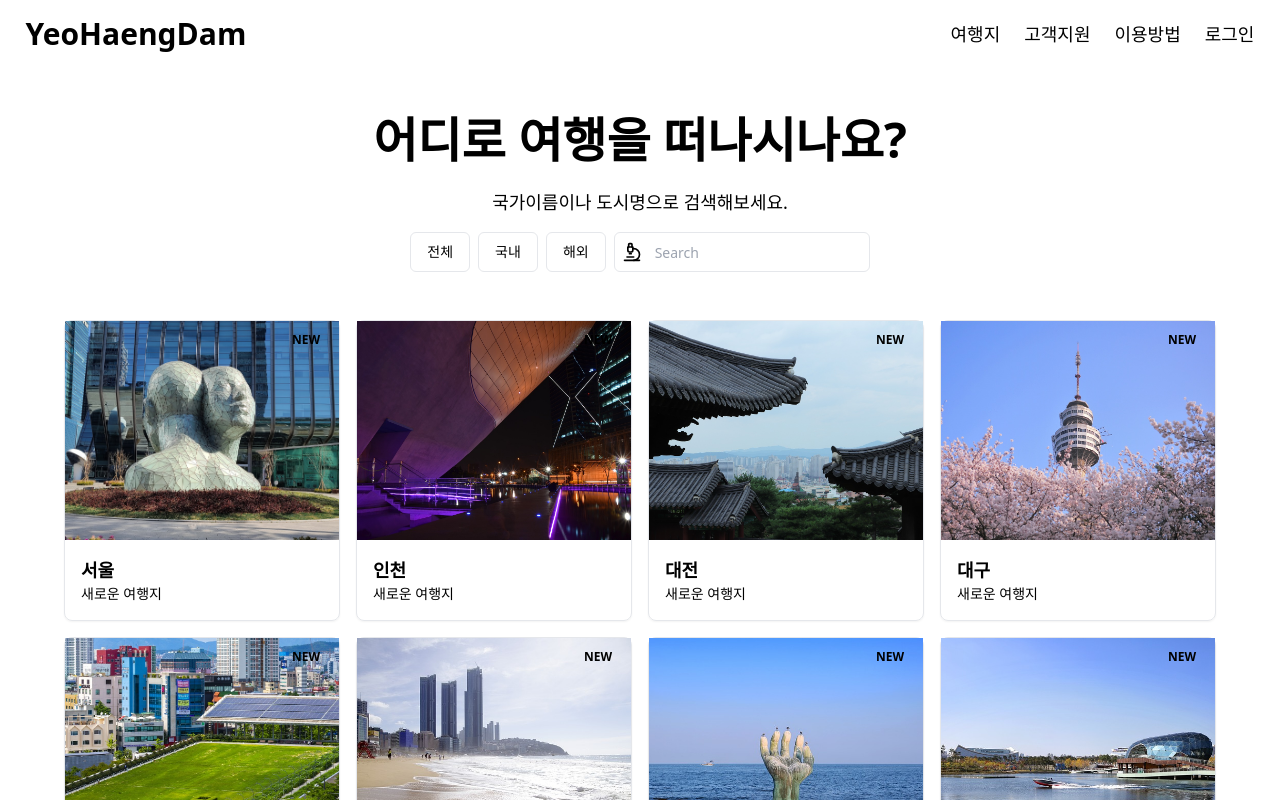
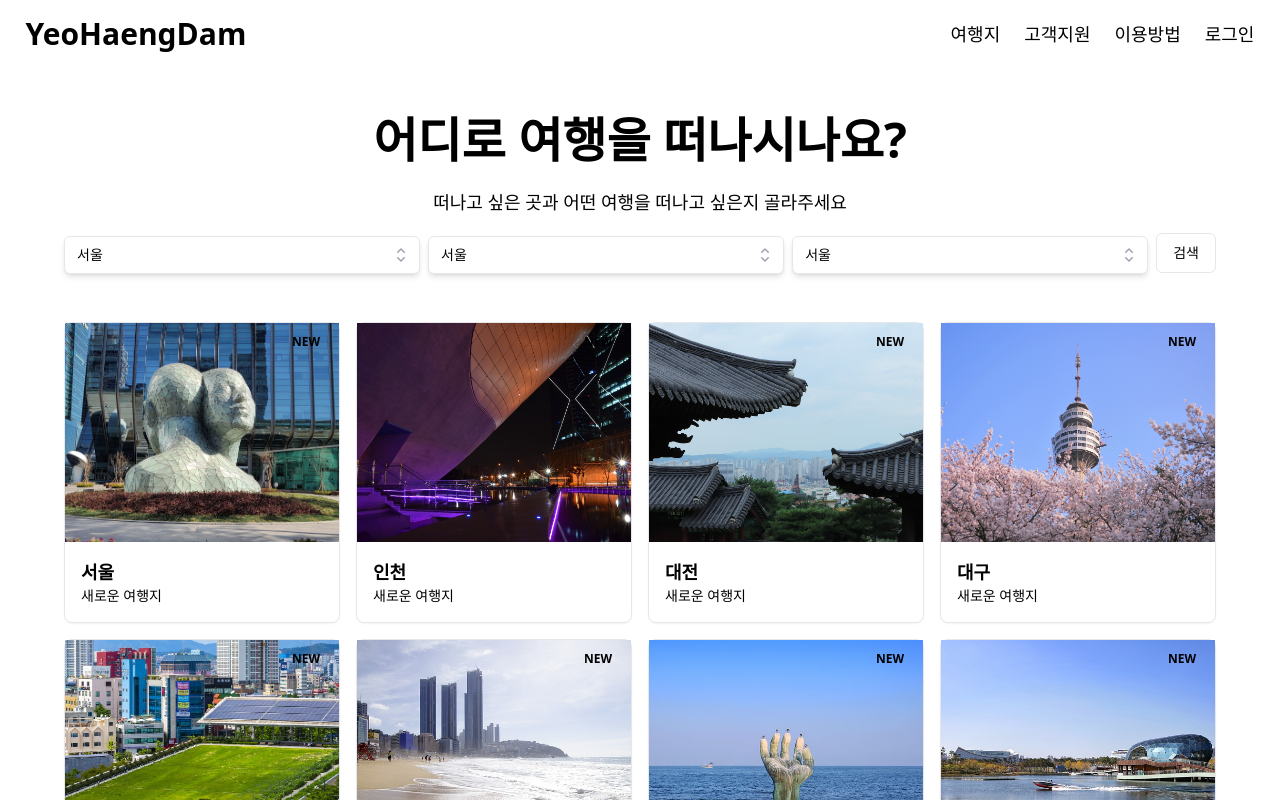
Before and after one commit to gnsals0904/YeoHaengDam, a Vue app in the folder frontend/: page /main in a window 1280 px wide. Shown: the top 800 px of the page. Built offline with nearby package versions, Linux system fonts and the light colour scheme.

Commit message:
[Chore] API Basic URL 추가

```diff
--- /dev/null
+++ b/frontend/src/components/ListBoxCities.vue
@@ -0,0 +1,78 @@
+<script setup>
+import { ref } from 'vue';
+import { useDestinationStore } from '@/stores/store';
+import {
+  Listbox,
+  ListboxLabel,
+  ListboxButton,
+  ListboxOptions,
+  ListboxOption,
+} from '@headlessui/vue';
+import { CheckIcon, ChevronUpDownIcon } from '@heroicons/vue/20/solid';
+
+const destinationStore = useDestinationStore();
+const selectedDestination = ref(destinationStore.destinations[0]);
+</script>
+
+<template>
+  <div class="z-10 w-full">
+    <Listbox v-model="selectedDestination">
+      <div class="relative mt-1">
+        <ListboxButton
+          class="relative w-full cursor-default rounded-lg bg-white py-2 pl-3 pr-10 text-left shadow-md focus:outline-none focus-visible:border-indigo-500 focus-visible:ring-2 focus-visible:ring-white/75 focus-visible:ring-offset-2 focus-visible:ring-offset-orange-300 sm:text-sm border border-gray rounded-md"
+        >
+          <span class="block truncate">{{ selectedDestination.name }}</span>
+          <span
+            class="pointer-events-none absolute inset-y-0 right-0 flex items-center pr-2"
+          >
+            <ChevronUpDownIcon
+              class="h-5 w-5 text-gray-400"
+              aria-hidden="true"
+            />
+          </span>
+        </ListboxButton>
+
+        <transition
+          leave-active-class="transition duration-100 ease-in"
+          leave-from-class="opacity-100"
+          leave-to-class="opacity-0"
+        >
+          <ListboxOptions
+            class="absolute mt-1 max-h-60 w-full overflow-auto rounded-md bg-white py-1 text-base shadow-lg ring-1 ring-black/5 focus:outline-none sm:text-sm"
+          >
+            <ListboxOption
+              v-slot="{ active, selected }"
+              v-for="destination in destinationStore.destinations"
+              :key="destination.id"
+              :value="destination"
+              as="template"
+            >
+              <li
+                :class="[
+                  active ? 'bg-amber-100 text-amber-900' : 'text-gray-900',
+                  'relative cursor-default select-none py-2 pl-10 pr-4',
+                ]"
+              >
+                <span
+                  :class="[
+                    selected ? 'font-medium' : 'font-normal',
+                    'block truncate',
+                  ]"
+                  >{{ destination.name }}</span
+                >
+                <span
+                  v-if="selected"
+                  class="absolute inset-y-0 left-0 flex items-center pl-3 text-amber-600"
+                >
+                  <CheckIcon class="h-5 w-5" aria-hidden="true" />
+                </span>
+              </li>
+            </ListboxOption>
+          </ListboxOptions>
+        </transition>
+      </div>
+    </Listbox>
+  </div>
+</template>
+
+<style scoped></style>
--- a/frontend/src/components/MainPage.vue
+++ b/frontend/src/components/MainPage.vue
@@ -1,7 +1,8 @@
 <script setup>
-import TripCard from "./TripCard.vue";
-import { useDestinationStore } from "@/stores/store.js"; // 경로는 실제 환경에 맞게 조정하세요.
-
+import TripCard from './TripCard.vue';
+import { useDestinationStore } from '@/stores/store.js';
+import { Menu, MenuButton, MenuItems, MenuItem } from '@headlessui/vue';
+import ListBoxCities from './ListBoxCities.vue';
 const { destinations } = useDestinationStore();
 </script>
 
@@ -12,49 +13,17 @@
         어디로 여행을 떠나시나요?
       </h2>
       <p class="text-center text-lg mb-4">
-        국가이름이나 도시명으로 검색해보세요.
+        떠나고 싶은 곳과 어떤 여행을 떠나고 싶은지 골라주세요
       </p>
       <div class="flex justify-center items-center space-x-2 mb-12">
+        <ListBoxCities></ListBoxCities>
+        <ListBoxCities></ListBoxCities>
+        <ListBoxCities></ListBoxCities>
         <button
           class="inline-flex items-center justify-center whitespace-nowrap rounded-md text-sm font-medium ring-offset-background transition-colors focus-visible:outline-none focus-visible:ring-2 focus-visible:ring-ring focus-visible:ring-offset-2 disabled:pointer-events-none disabled:opacity-50 border border-input bg-background hover:bg-accent hover:text-accent-foreground h-10 px-4 py-2"
         >
-          전체
+          검색
         </button>
-        <button
-          class="inline-flex items-center justify-center whitespace-nowrap rounded-md text-sm font-medium ring-offset-background transition-colors focus-visible:outline-none focus-visible:ring-2 focus-visible:ring-ring focus-visible:ring-offset-2 disabled:pointer-events-none disabled:opacity-50 border border-input bg-background hover:bg-accent hover:text-accent-foreground h-10 px-4 py-2"
-        >
-          국내
-        </button>
-        <button
-          class="inline-flex items-center justify-center whitespace-nowrap rounded-md text-sm font-medium ring-offset-background transition-colors focus-visible:outline-none focus-visible:ring-2 focus-visible:ring-ring focus-visible:ring-offset-2 disabled:pointer-events-none disabled:opacity-50 border border-input bg-background hover:bg-accent hover:text-accent-foreground h-10 px-4 py-2"
-        >
-          해외
-        </button>
-        <div class="relative">
-          <input
-            class="flex h-10 w-full rounded-md border border-input bg-background px-3 py-2 text-sm ring-offset-background file:border-0 file:bg-transparent file:text-sm file:font-medium placeholder:text-muted-foreground focus-visible:outline-none focus-visible:ring-2 focus-visible:ring-ring focus-visible:ring-offset-2 disabled:cursor-not-allowed disabled:opacity-50 pl-10"
-            placeholder="Search"
-          />
-          <svg
-            xmlns="http://www.w3.org/2000/svg"
-            width="24"
-            height="24"
-            viewBox="0 0 24 24"
-            fill="none"
-            stroke="currentColor"
-            stroke-width="2"
-            stroke-linecap="round"
-            stroke-linejoin="round"
-            class="absolute left-2 top-1/2 transform -translate-y-1/2 h-5 w-5 text-muted-foreground"
-          >
-            <path d="M6 18h8"></path>
-            <path d="M3 22h18"></path>
-            <path d="M14 22a7 7 0 1 0 0-14h-1"></path>
-            <path d="M9 14h2"></path>
-            <path d="M9 12a2 2 0 0 1-2-2V6h6v4a2 2 0 0 1-2 2Z"></path>
-            <path d="M12 6V3a1 1 0 0 0-1-1H9a1 1 0 0 0-1 1v3"></path>
-          </svg>
-        </div>
       </div>
       <div class="grid grid-cols-1 sm:grid-cols-2 lg:grid-cols-4 gap-4">
         <TripCard
--- a/frontend/src/components/TopNav.vue
+++ b/frontend/src/components/TopNav.vue
@@ -3,10 +3,12 @@
 <template>
   <header class="flex justify-between items-center py-4">
     <div class="flex items-center space-x-4">
-      <h1 class="text-3xl font-bold">YeoHaengDam</h1>
+      <router-link :to="{ name: 'Landing' }" class="text-3xl font-bold"
+        >YeoHaengDam</router-link
+      >
     </div>
     <nav class="hidden md:flex space-x-6">
-      <a class="text-lg" href="#"> 여행지 </a>
+      <router-link :to="{ name: 'Main' }" class="text-lg">여행지</router-link>
       <a class="text-lg" href="#"> 고객지원 </a>
       <a class="text-lg" href="#"> 이용방법 </a>
       <a class="text-lg" href="#"> 로그인 </a>
```
Also changed, not shown: frontend/src/stores/store.js (+20 -20 lines), 1 other file (tests, documents, lock files or other folders).
